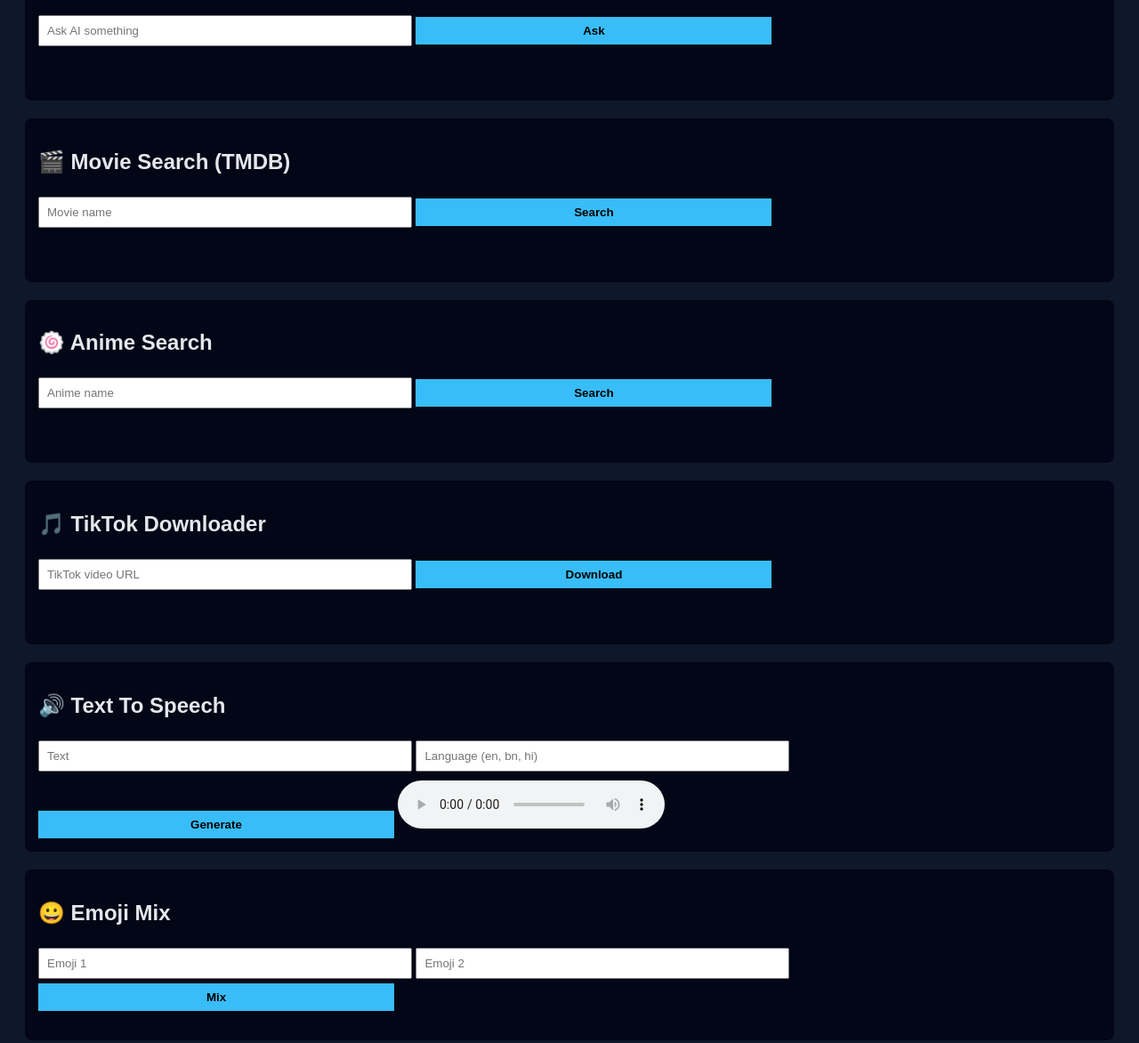
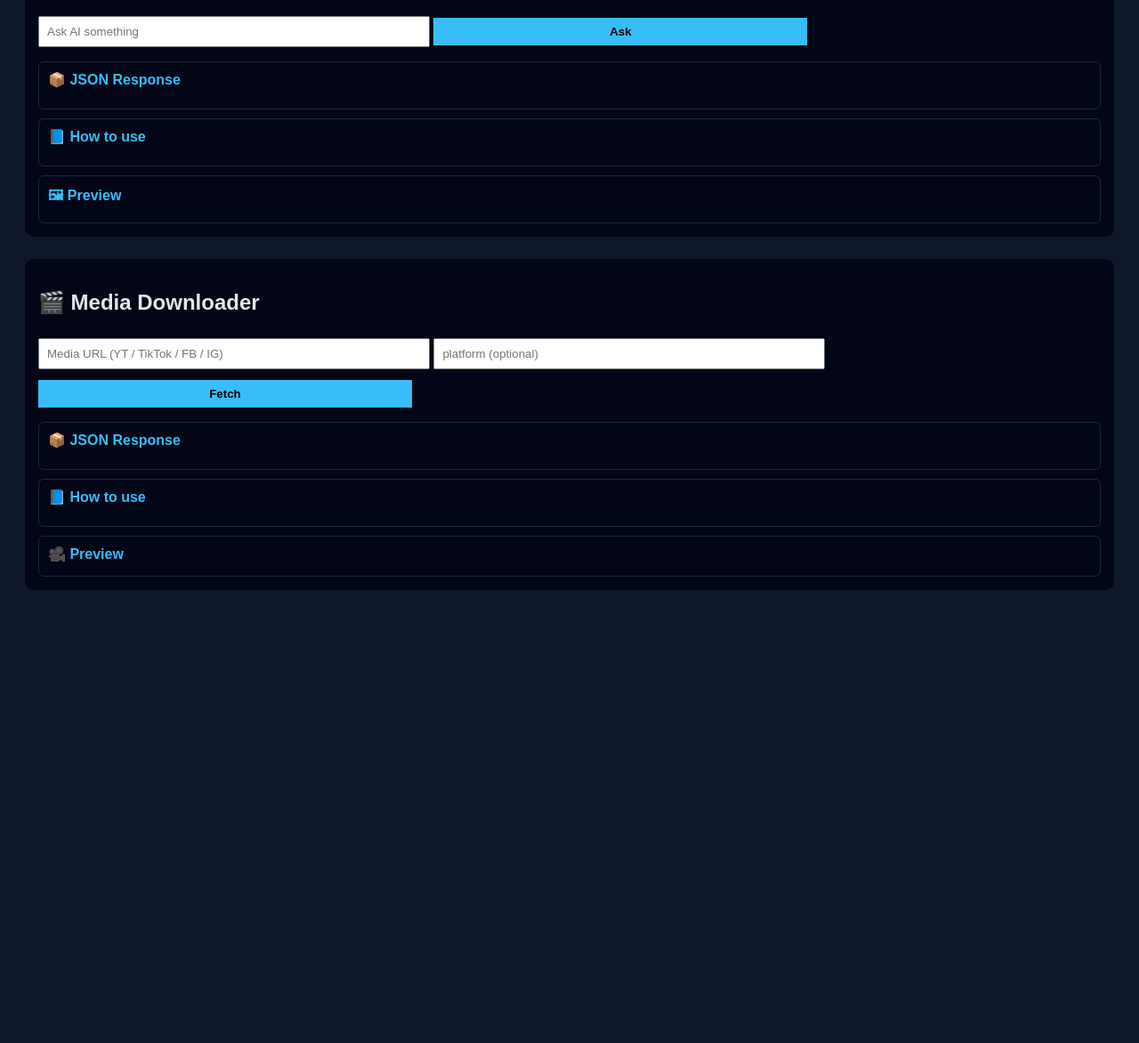
Before and after one commit to THE-REBEL-A4IF-V4U/rebel-api-, a website: page public/index.html in a window 1280 px wide. Shown: the part 180-1352 px from the top of the page at 89% size. After the commit the page ends 896 px from the top, so only its background shows below. Drawn offline with Linux system fonts and the light colour scheme.

Commit message:
Update index.html

```diff
--- a/public/index.html
+++ b/public/index.html
@@ -1,7 +1,7 @@
 <!DOCTYPE html>
 <html>
 <head>
-  <title>Rebel API Dashboard</title>
+  <title>🔥 Rebel API Dashboard</title>
   <meta charset="utf-8" />
   <style>
     body {
@@ -10,36 +10,45 @@
       color: #e5e7eb;
       padding: 20px;
     }
-    h1 {
-      color: #38bdf8;
-    }
+    h1 { color: #38bdf8; }
     section {
       background: #020617;
       padding: 15px;
-      margin-bottom: 20px;
-      border-radius: 8px;
+      margin-bottom: 25px;
+      border-radius: 10px;
     }
     input, button {
       padding: 8px;
-      margin-top: 5px;
+      margin: 6px 0;
       width: 100%;
-      max-width: 400px;
+      max-width: 420px;
     }
     button {
       background: #38bdf8;
       border: none;
+      font-weight: bold;
       cursor: pointer;
-      font-weight: bold;
+    }
+    .box {
+      background: #020617;
+      border: 1px solid #1e293b;
+      border-radius: 6px;
+      padding: 10px;
+      margin-top: 10px;
     }
     pre {
-      background: #020617;
-      padding: 10px;
+      white-space: pre-wrap;
+      word-wrap: break-word;
+    }
+    img, video, audio {
+      margin-top: 10px;
+      max-width: 100%;
       border-radius: 6px;
-      overflow-x: auto;
     }
-    audio, img {
-      margin-top: 10px;
-      max-width: 300px;
+    .label {
+      color: #38bdf8;
+      font-weight: bold;
+      margin-bottom: 5px;
     }
   </style>
 </head>
@@ -48,94 +57,115 @@
 
 <h1>🔥 Rebel API Dashboard</h1>
 
-<!-- AI -->
+<!-- AI ASK -->
 <section>
   <h2>🤖 AI Ask</h2>
   <input id="ai_q" placeholder="Ask AI something" />
-  <button onclick="askAI()">Ask</button>
-  <pre id="ai_out"></pre>
+  <button onclick="callAPI(
+    `/api/ai/ask?q=${encodeURIComponent(ai_q.value)}`,
+    'AI Ask'
+  )">Ask</button>
+
+  <div class="box">
+    <div class="label">📦 JSON Response</div>
+    <pre id="json_out"></pre>
+  </div>
+
+  <div class="box">
+    <div class="label">📘 How to use</div>
+    <pre id="usage_out"></pre>
+  </div>
+
+  <div class="box">
+    <div class="label">🖼 Preview</div>
+    <div id="preview_out"></div>
+  </div>
 </section>
 
-<!-- Movie -->
+<!-- MEDIA -->
 <section>
-  <h2>🎬 Movie Search (TMDB)</h2>
-  <input id="movie_name" placeholder="Movie name" />
-  <button onclick="searchMovie()">Search</button>
-  <pre id="movie_out"></pre>
-</section>
+  <h2>🎬 Media Downloader</h2>
+  <input id="media_url" placeholder="Media URL (YT / TikTok / FB / IG)" />
+  <input id="media_platform" placeholder="platform (optional)" />
+  <button onclick="callAPI(
+    `/api/media?url=${encodeURIComponent(media_url.value)}&platform=${media_platform.value}`,
+    'Media Downloader'
+  )">Fetch</button>
 
-<!-- Anime -->
-<section>
-  <h2>🍥 Anime Search</h2>
-  <input id="anime_name" placeholder="Anime name" />
-  <button onclick="searchAnime()">Search</button>
-  <pre id="anime_out"></pre>
-</section>
+  <div class="box">
+    <div class="label">📦 JSON Response</div>
+    <pre id="json_out2"></pre>
+  </div>
 
-<!-- TikTok -->
-<section>
-  <h2>🎵 TikTok Downloader</h2>
-  <input id="tiktok_url" placeholder="TikTok video URL" />
-  <button onclick="downloadTikTok()">Download</button>
-  <pre id="tiktok_out"></pre>
-</section>
+  <div class="box">
+    <div class="label">📘 How to use</div>
+    <pre id="usage_out2"></pre>
+  </div>
 
-<!-- TTS -->
-<section>
-  <h2>🔊 Text To Speech</h2>
-  <input id="tts_text" placeholder="Text" />
-  <input id="tts_lang" placeholder="Language (en, bn, hi)" />
-  <button onclick="playTTS()">Generate</button>
-  <audio id="tts_audio" controls></audio>
-</section>
-
-<!-- Emoji Mix -->
-<section>
-  <h2>😀 Emoji Mix</h2>
-  <input id="emoji1" placeholder="Emoji 1" />
-  <input id="emoji2" placeholder="Emoji 2" />
-  <button onclick="mixEmoji()">Mix</button>
-  <br />
-  <img id="emoji_img" />
+  <div class="box">
+    <div class="label">🎥 Preview</div>
+    <div id="preview_out2"></div>
+  </div>
 </section>
 
 <script>
-  async function askAI() {
-    const q = ai_q.value;
-    const r = await fetch(`/api/ai/ask?q=${encodeURIComponent(q)}`);
-    ai_out.innerText = JSON.stringify(await r.json(), null, 2);
+async function callAPI(url, title) {
+  const res = await fetch(url);
+  const data = await res.json();
+
+  // JSON
+  document.getElementById("json_out").innerText =
+  document.getElementById("json_out2").innerText =
+    JSON.stringify(data, null, 2);
+
+  // Usage
+  const fullUrl = location.origin + url;
+  document.getElementById("usage_out").innerText =
+  document.getElementById("usage_out2").innerText =
+    `GET ${fullUrl}`;
+
+  // Preview
+  renderPreview(data);
+}
+
+function renderPreview(data) {
+  const preview =
+    document.getElementById("preview_out") ||
+    document.getElementById("preview_out2");
+
+  preview.innerHTML = "";
+
+  if (!data) return;
+
+  const r = data.result || data.data || data;
+
+  // Video
+  if (r.video || r.play || r.url?.endsWith(".mp4")) {
+    const v = document.createElement("video");
+    v.src = r.video || r.play || r.url;
+    v.controls = true;
+    preview.appendChild(v);
   }
 
-  async function searchMovie() {
-    const name = movie_name.value;
-    const r = await fetch(`/api/search/movie?name=${encodeURIComponent(name)}`);
-    movie_out.innerText = JSON.stringify(await r.json(), null, 2);
+  // Audio
+  else if (r.audio || r.music) {
+    const a = document.createElement("audio");
+    a.src = r.audio || r.music;
+    a.controls = true;
+    preview.appendChild(a);
   }
 
-  async function searchAnime() {
-    const name = anime_name.value;
-    const r = await fetch(`/api/anime/search?name=${encodeURIComponent(name)}`);
-    anime_out.innerText = JSON.stringify(await r.json(), null, 2);
+  // Image
+  else if (r.thumbnail || r.image || r.poster) {
+    const img = document.createElement("img");
+    img.src = r.thumbnail || r.image || r.poster;
+    preview.appendChild(img);
   }
 
-  async function downloadTikTok() {
-    const url = tiktok_url.value;
-    const r = await fetch(`/api/tiktok?url=${encodeURIComponent(url)}`);
-    tiktok_out.innerText = JSON.stringify(await r.json(), null, 2);
+  else {
+    preview.innerText = "No preview available";
   }
-
-  async function playTTS() {
-    const text = tts_text.value;
-    const lang = tts_lang.value || "en";
-    tts_audio.src = `/api/tts?text=${encodeURIComponent(text)}&lang=${lang}`;
-    tts_audio.play();
-  }
-
-  async function mixEmoji() {
-    const e1 = emoji1.value;
-    const e2 = emoji2.value;
-    emoji_img.src = `/api/emojimix?emoji1=${encodeURIComponent(e1)}&emoji2=${encodeURIComponent(e2)}`;
-  }
+}
 </script>
 
 </body>
```
